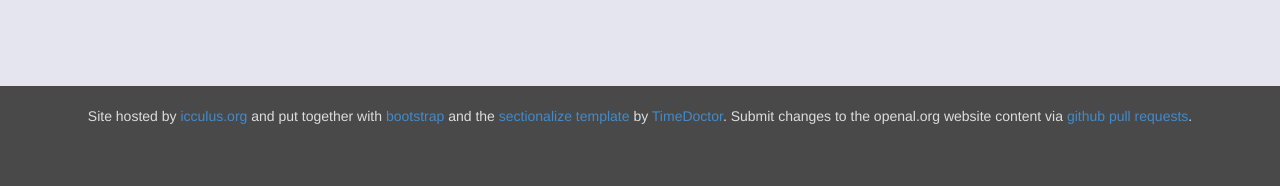
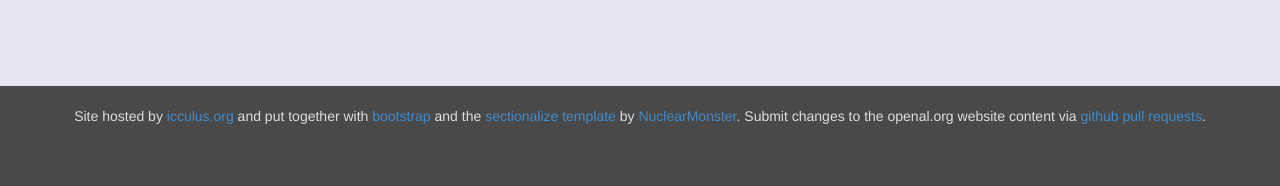
Before and after one commit to NuclearMonster/openal-website, a PHP site: page /downloads/index.php in a window 1280 px wide. Shown: the part 713-899 px from the top of the page. Run offline with PHP 8.4, Linux system fonts and the light colour scheme; some libraries are stand-ins or nearby versions.

Commit message:
Minor credit change

```diff
--- a/footer.php
+++ b/footer.php
@@ -2,7 +2,7 @@
 <footer id="footer">
   <div class="container">
     <div class="row">
-			 Site hosted by <a href="https://icculus.org">icculus.org</a> and put together with <a href="http://getbootstrap.com">bootstrap</a> and the <a href="http://www.bootstrapzero.com/bootstrap-template/sectionalize">sectionalize template</a> by <a href="http://www.timedoctor.org/">TimeDoctor</a>. Submit changes to the openal.org website content via <a href="https://github.com/TimeDoctor/openal-website">github pull requests</a>.
+			 Site hosted by <a href="https://icculus.org">icculus.org</a> and put together with <a href="http://getbootstrap.com">bootstrap</a> and the <a href="http://www.bootstrapzero.com/bootstrap-template/sectionalize">sectionalize template</a> by <a href="http://www.nuclearmonster.com/">NuclearMonster</a>. Submit changes to the openal.org website content via <a href="https://github.com/TimeDoctor/openal-website">github pull requests</a>.
     </div>
   </div>
 </footer>
```
